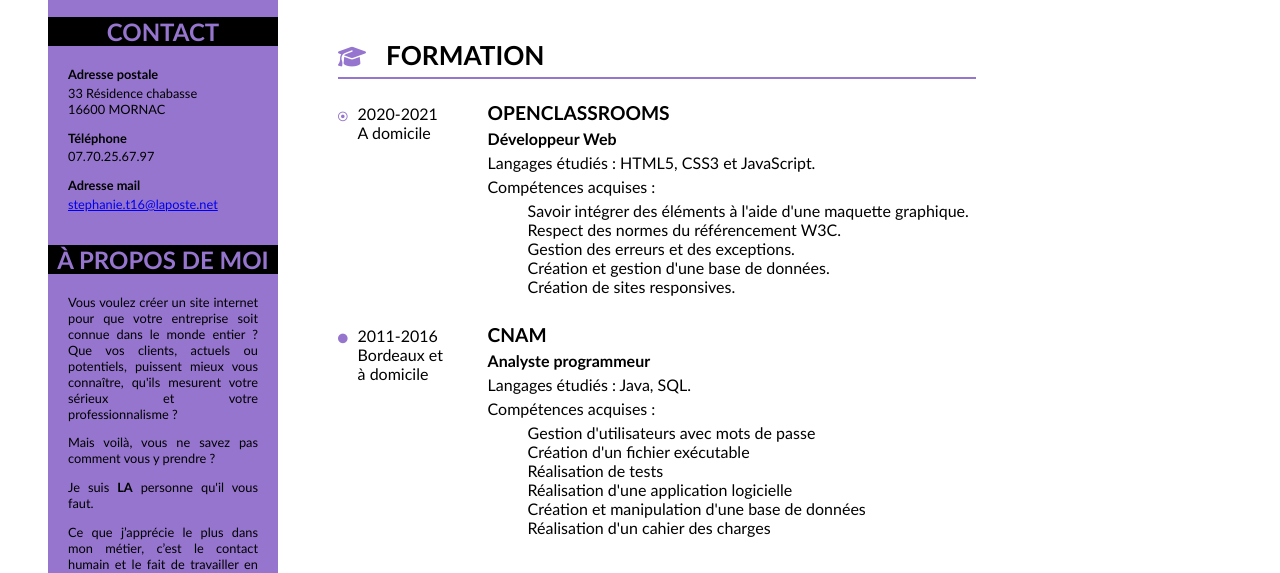
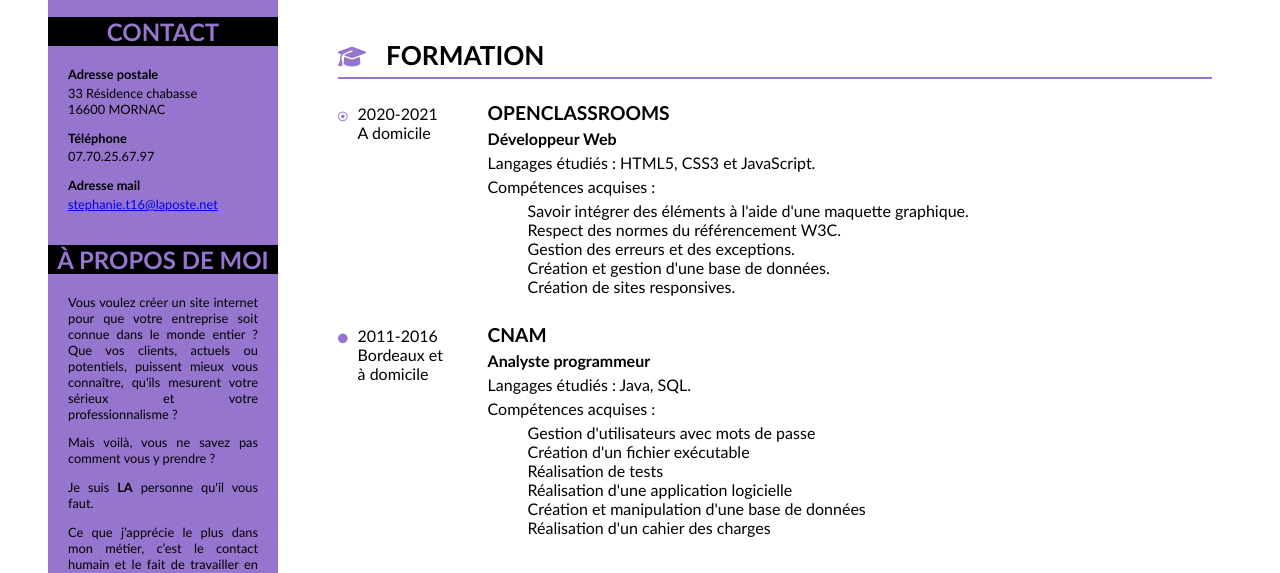
Before and after one commit to Fanoussee/OCR_P2_CV, a plain HTML site: page index.html in a window 1280 px wide. Shown: the part 216-789 px from the top of the page. Drawn offline with Linux system fonts and the light colour scheme.

Commit message:
Retrait de flex wrap dans le conteneur principal

```diff
--- a/style.css
+++ b/style.css
@@ -1,6 +1,6 @@
 #conteneur{
     display: flex;
-    flex-wrap: wrap;
+    /*flex-wrap: wrap;*/
     margin: 20px;
     font-family: "Calibri", "Trebuchet MS", Arial, "Times New Roman", sans-serif;
 }
@@ -79,7 +79,7 @@ h1, h3 {
 #curriculum{
     padding: 20px;
     margin: 20px;
-    /*width: 100%;*/
+    width: 100%;
 }
 
 #curriculum h1{
```
